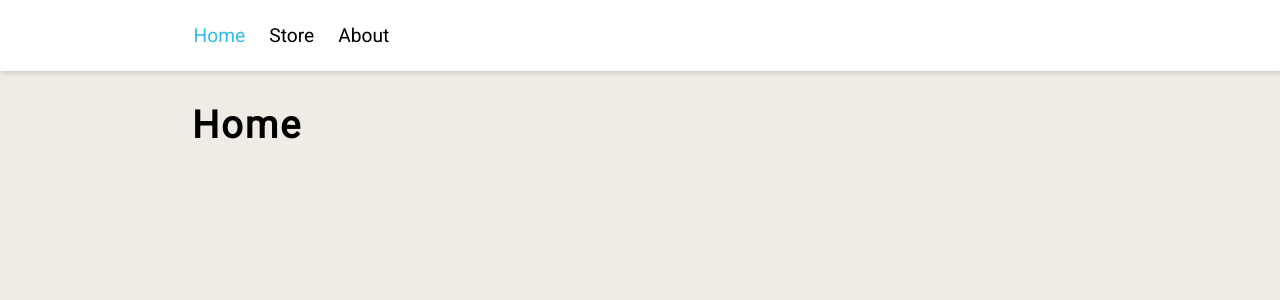
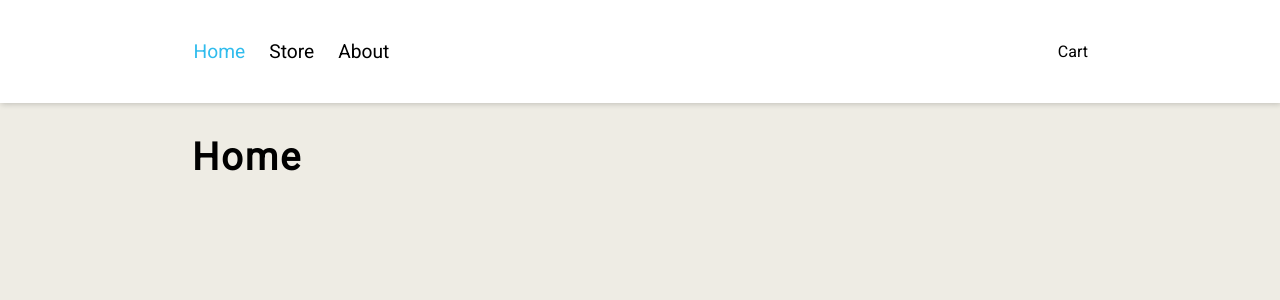
Before and after one commit to Leonduif/webshop, a React (Vite) app: page / in a window 1280 px wide. Shown: the top 300 px of the page. Built offline with nearby package versions, Linux system fonts and the light colour scheme.

Commit message:
Added cart component

```diff
--- a/src/App.tsx
+++ b/src/App.tsx
@@ -4,11 +4,16 @@ import Store from "./pages/Store";
 import About from "./pages/About";
 import Navbar from "./components/Navbar";
 import Wrap from "./components/Wrap";
+import Cart from "./components/Cart";
+import Header from "./components/Header";
 
 function App() {
   return (
     <BrowserRouter>
-      <Navbar />
+      <Header>
+        <Navbar />
+        <Cart />
+      </Header>
       <Wrap>
         <Routes>
           <Route path="/" element={<Home />} />
--- /dev/null
+++ b/src/components/Cart.tsx
@@ -0,0 +1,5 @@
+function Cart() {
+  return <div>Cart</div>;
+}
+
+export default Cart;
--- /dev/null
+++ b/src/components/Header.tsx
@@ -0,0 +1,27 @@
+import styled from "@emotion/styled";
+import Wrap from "./Wrap";
+
+type HeaderProps = {
+  children?: JSX.Element | JSX.Element[];
+};
+
+function Header({ children }: HeaderProps) {
+  return (
+    <Head>
+      <Wrapper>{children}</Wrapper>
+    </Head>
+  );
+}
+
+const Wrapper = styled(Wrap)`
+  display: flex;
+  justify-content: space-between;
+  align-items: center;
+`;
+
+const Head = styled.header`
+  box-shadow: 1px 1px 6px rgba(0, 0, 0, 0.2);
+  background-color: white;
+`;
+
+export default Header;
--- a/src/components/Navbar.tsx
+++ b/src/components/Navbar.tsx
@@ -5,8 +5,8 @@ import Wrap from "./Wrap";
 
 function Navbar() {
   return (
-    <Nav>
-      <Ul as="ul">
+    <nav>
+      <Wrapper as="ul">
         <li>
           <NavbarLink to="/">Home</NavbarLink>
         </li>
@@ -16,8 +16,8 @@ function Navbar() {
         <li>
           <NavbarLink to="/about">About</NavbarLink>
         </li>
-      </Ul>
-    </Nav>
+      </Wrapper>
+    </nav>
   );
 }
 
@@ -34,14 +34,9 @@ const NavbarLink = styled(NavLink)`
   }
 `;
 
-const Nav = styled.nav`
-  box-shadow: 1px 1px 6px rgba(0, 0, 0, 0.2);
-  background-color: white;
-`;
-
-const Ul = styled(Wrap)`
+const Wrapper = styled(Wrap)`
   display: flex;
-  padding: 1rem 2rem;
+  padding: 0;
   gap: 0.5rem;
 
   // for optical alignment
```
